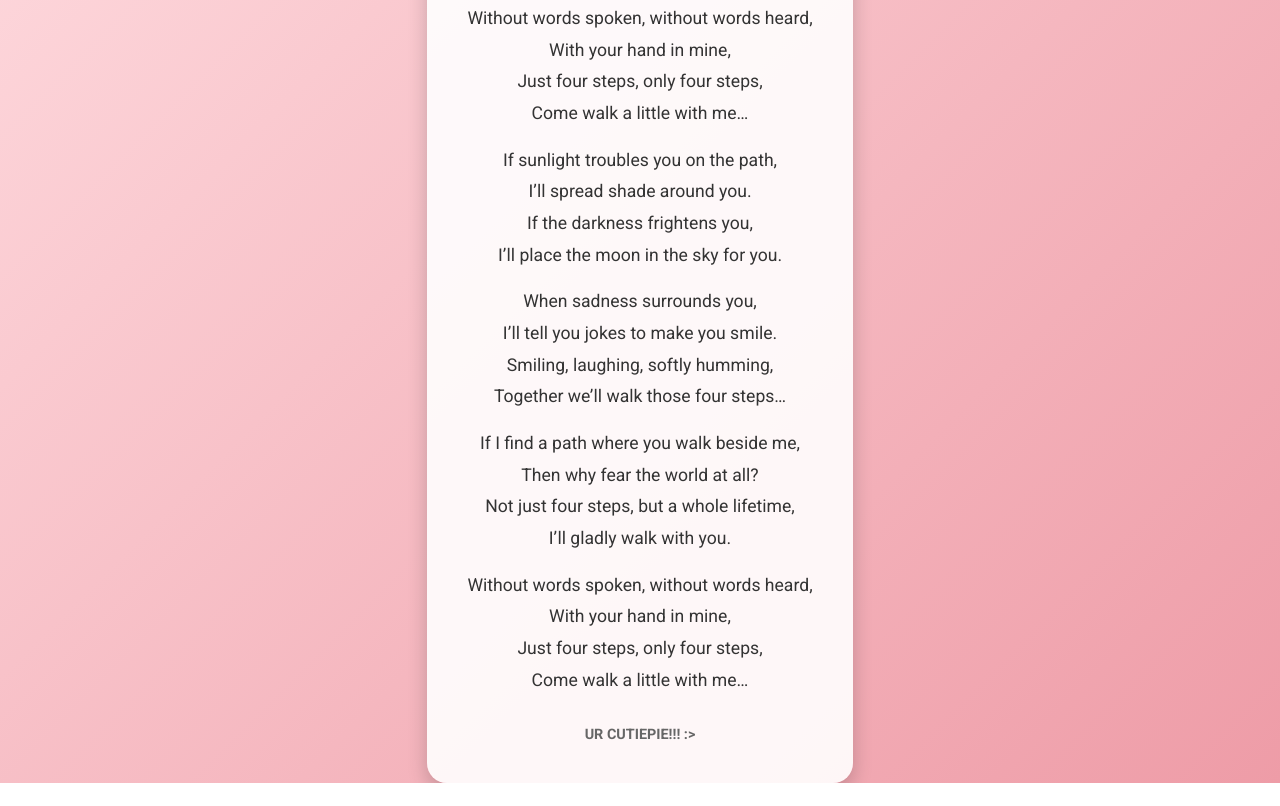
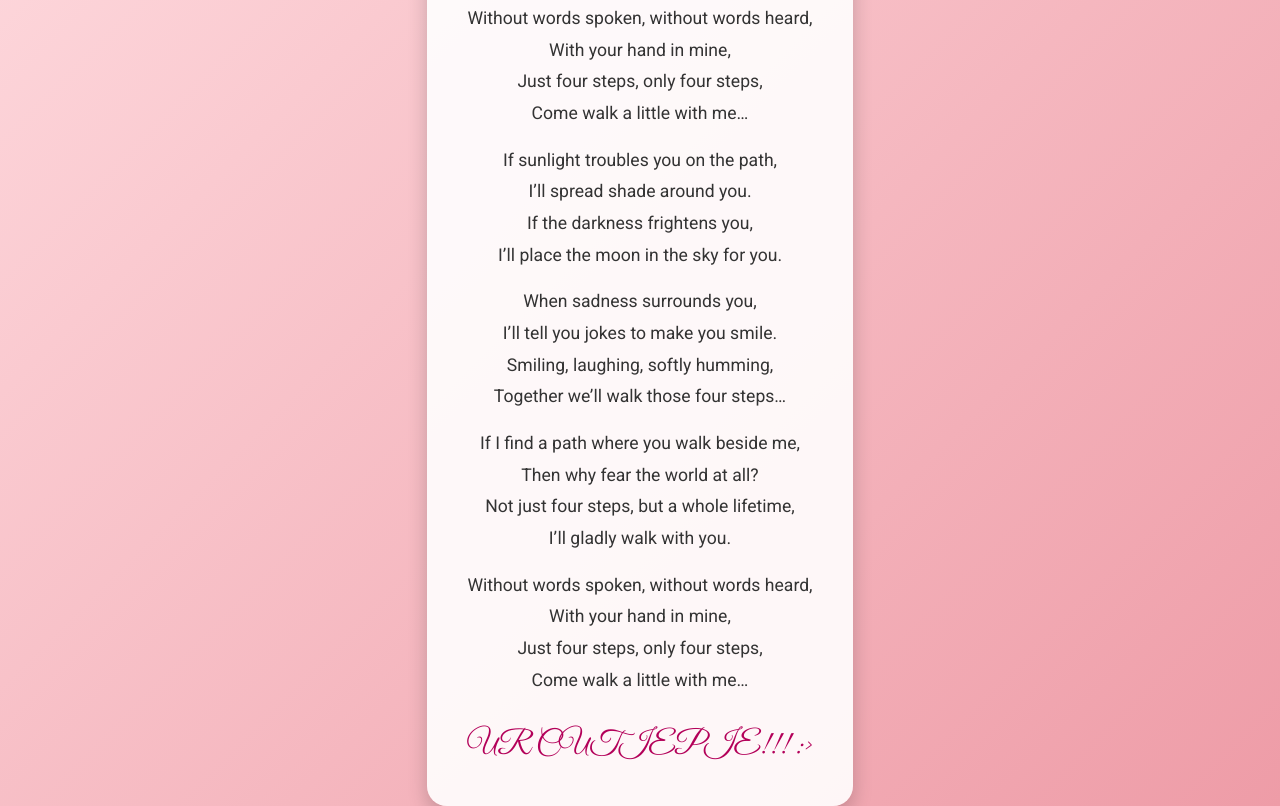
Before and after one commit to anonn78103/singHQ, a plain HTML site: page miaaa/index.html in a window 1280 px wide. Shown: the part 308-1114 px from the top of the page. Before the commit the page ends 1091 px from the top, so only its background shows below. Drawn offline with Linux system fonts and the light colour scheme.

Commit message:
Update index.html

```diff
--- a/miaaa/index.html
+++ b/miaaa/index.html
@@ -49,8 +49,9 @@
     }
     .footer {
       margin-top: 30px;
-      font-size: 0.9rem;
-      color: #666;
+      font-family: 'Great Vibes', cursive;
+      font-size: 2rem;
+      color: #b30059;
     }
   </style>
 </head>
@@ -88,7 +89,7 @@
     Just four steps, only four steps,<br>
     Come walk a little with me…</p>
 
-    <div class="footer"> <strong>UR CUTIEPIE!!! :> </strong></div>
+    <div class="footer"> UR CUTIEPIE!!! :> </div>
   </div>
 </body>
 </html>
```
